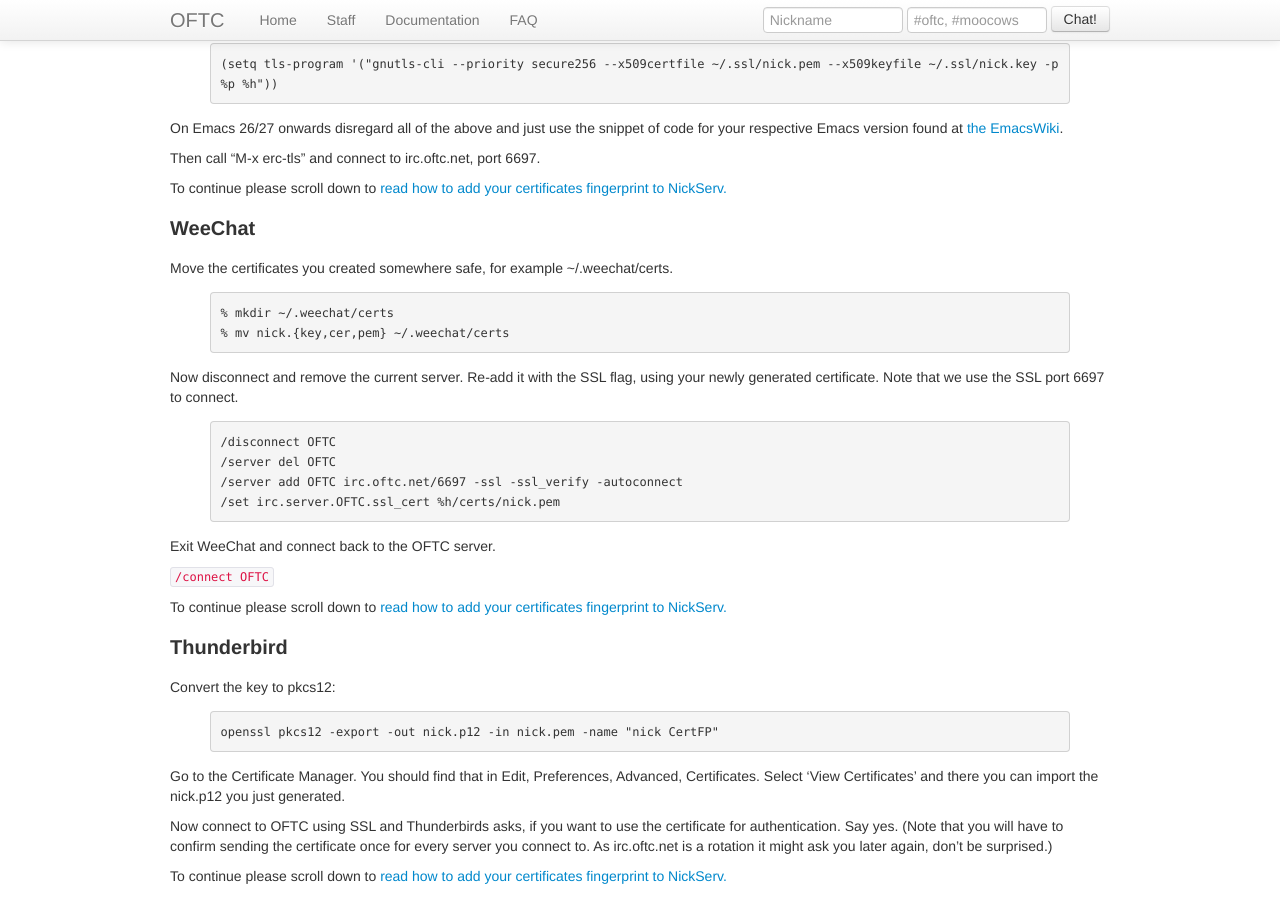
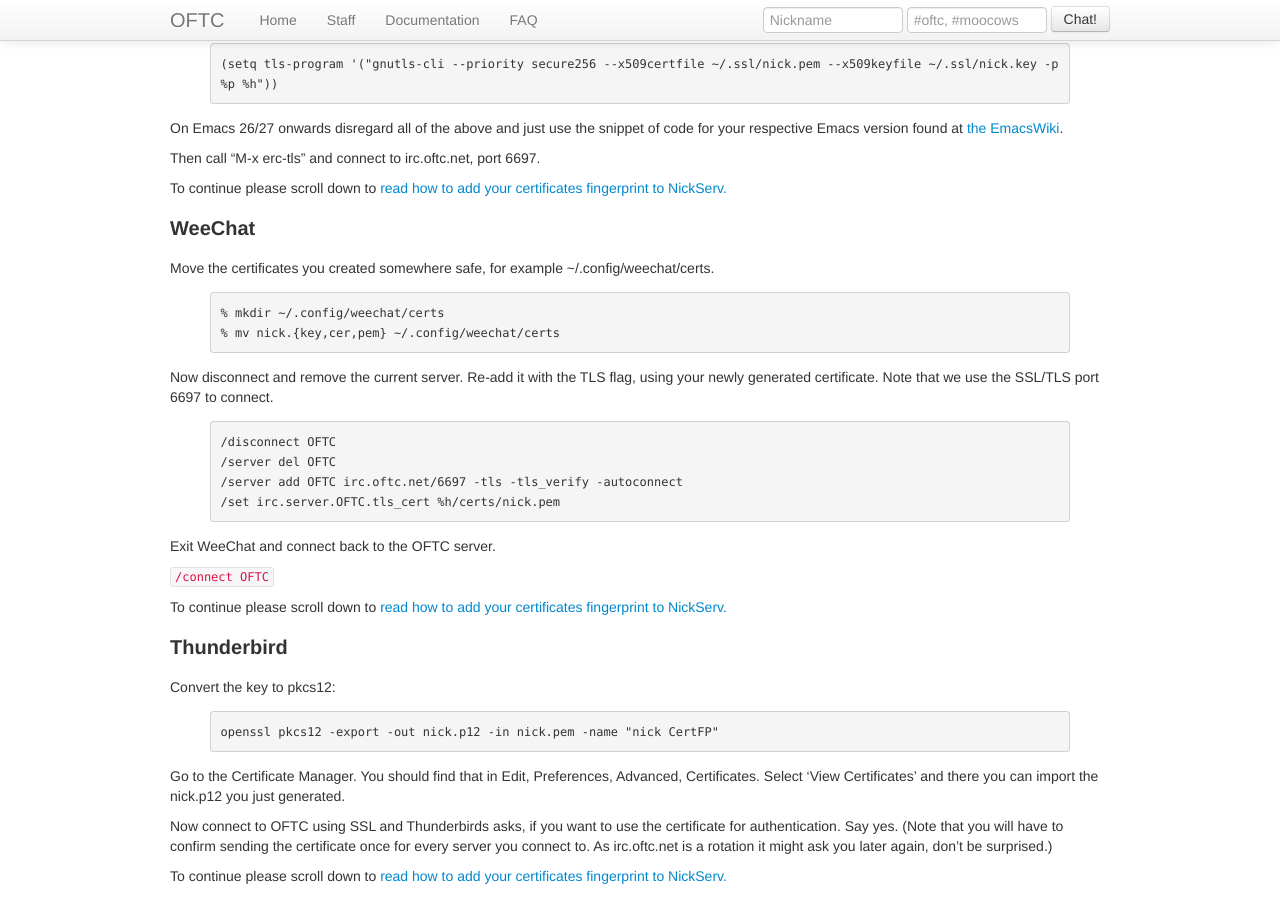
Before and after one commit to oftc/oftc-web, a Jekyll site: the page built from NickServ/CertFP.md, in a window 1280 px wide and 900 px high, scrolled down 6557 px. Built offline with Jekyll 4.4.1, drawn with Linux system fonts in a browser that asks for light colours.

Commit message:
Update CertFP.md WeeChat Section
*  Update the WeeChat section to reflect the property name changes in the WeeChat client in regards their changing the names from *ssl* to *tls*.

*  Changed the location of the certs folder for WeeChat to be under WeeChats config directory located at ~/.config/weechat

```diff
--- a/NickServ/CertFP.md
+++ b/NickServ/CertFP.md
@@ -257,21 +257,21 @@
 
 ### WeeChat
 
-Move the certificates you created somewhere safe, for example ~/.weechat/certs.
+Move the certificates you created somewhere safe, for example ~/.config/weechat/certs.
 
 {% highlight text %}
-% mkdir ~/.weechat/certs
-% mv nick.{key,cer,pem} ~/.weechat/certs
+% mkdir ~/.config/weechat/certs
+% mv nick.{key,cer,pem} ~/.config/weechat/certs
 {% endhighlight %}
 
-Now disconnect and remove the current server. Re-add it with the SSL flag, using
-your newly generated certificate. Note that we use the SSL port 6697 to connect.
+Now disconnect and remove the current server. Re-add it with the TLS flag, using
+your newly generated certificate. Note that we use the SSL/TLS port 6697 to connect.
 
 {% highlight text %}
 /disconnect OFTC
 /server del OFTC
-/server add OFTC irc.oftc.net/6697 -ssl -ssl_verify -autoconnect
-/set irc.server.OFTC.ssl_cert %h/certs/nick.pem
+/server add OFTC irc.oftc.net/6697 -tls -tls_verify -autoconnect
+/set irc.server.OFTC.tls_cert %h/certs/nick.pem
 {% endhighlight %}
 
 Exit WeeChat and connect back to the OFTC server.
```
